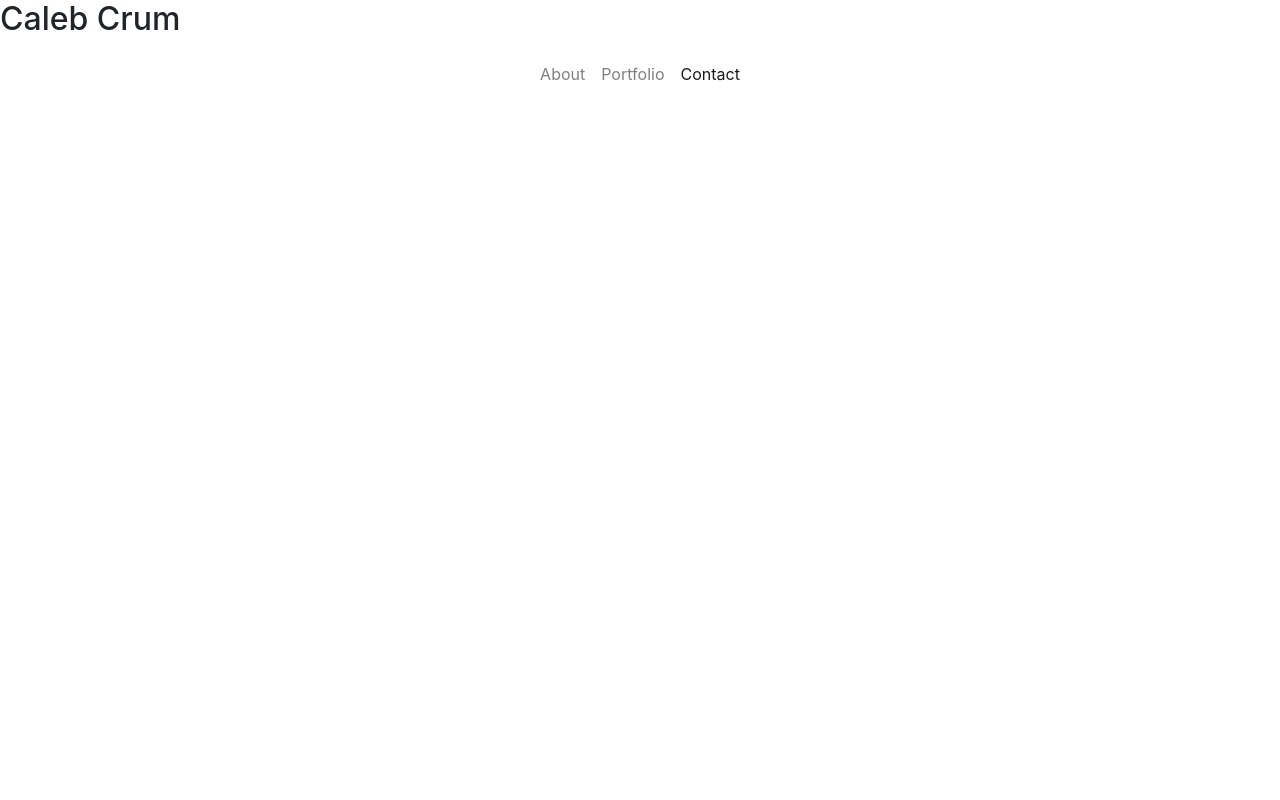
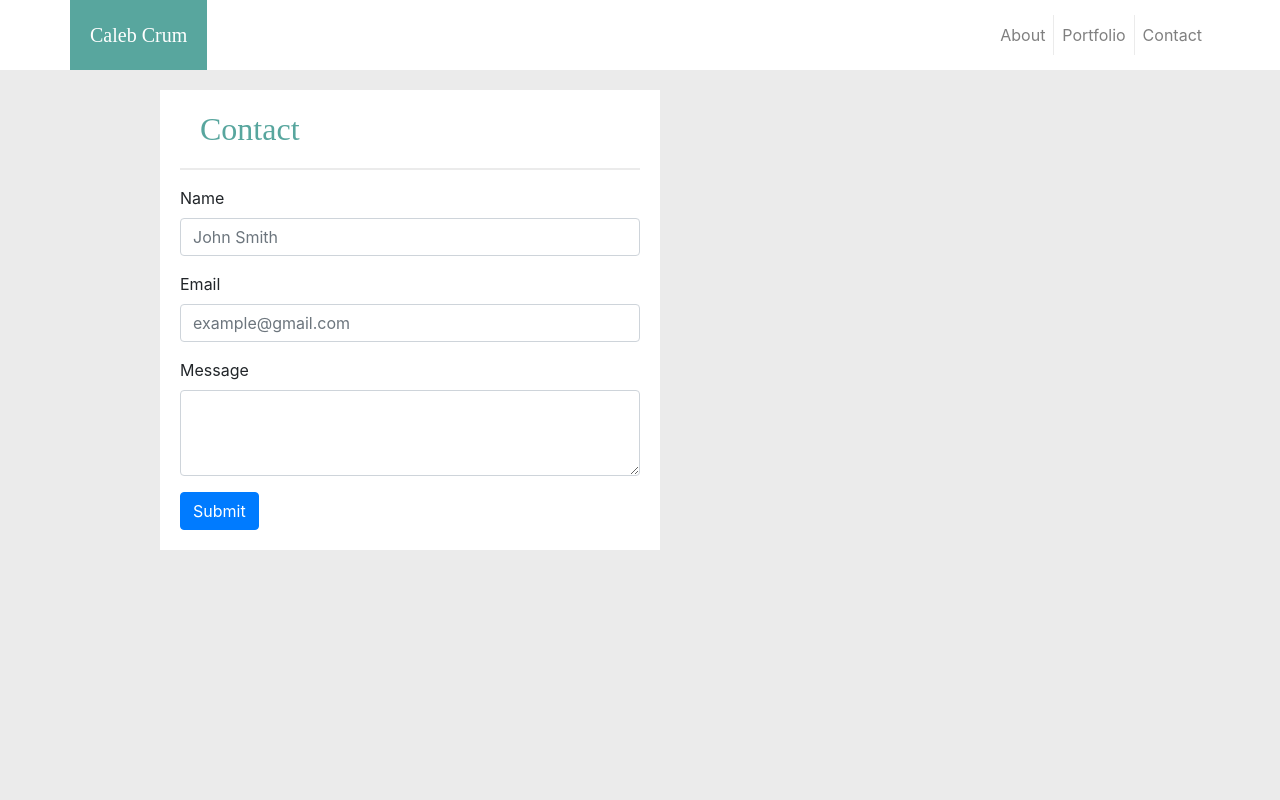
Before and after one commit to ccrum292/Responsive_Design, a plain HTML site: page contact.html in a window 1280 px wide. Shown: the top 800 px of the page. Drawn offline with nearby package versions, Linux system fonts and the light colour scheme.

Commit message:
finished contact

```diff
--- a/contact.html
+++ b/contact.html
@@ -7,7 +7,7 @@
 
     <!-- Bootstrap CSS -->
     <link rel="stylesheet" href="https://stackpath.bootstrapcdn.com/bootstrap/4.4.1/css/bootstrap.min.css" integrity="sha384-Vkoo8x4CGsO3+Hhxv8T/Q5PaXtkKtu6ug5TOeNV6gBiFeWPGFN9MuhOf23Q9Ifjh" crossorigin="anonymous">
-    <link rel="stylesheet" href="./style.css">
+    <link rel="stylesheet" href="./contactStyle.css">
 
 
     <title>Caleb Crum Portfolio</title>
@@ -15,27 +15,93 @@
 
   <body>
 
-    <h2>Caleb Crum</h2>
+    <h2 class="mainHeading1">Caleb Crum</h2>
 
-    <nav class="navbar navbar-light navbar-expand">
-
+    <nav class="indexNavbar1 navbar navbar-light navbar-expand">
 
           <div class="navbar-nav mx-auto text-center">
 
-                  <a class="nav-link nav-item lineRight" href="./index.html">About<span class="sr-only">Home</span></a>
+                  <a class="nav-link nav-item active lineRight" href="./index.html">About<span class="sr-only">Home</span></a>
 
                   <a class="nav-link nav-item lineRight" href="./portfolio.html">Portfolio</a>
 
-                  <a class="nav-link active" href="./contact.html">Contact</a>
+                  <a class="nav-link" href="./contact.html">Contact</a>
+
+          </div>
+
+    </nav>
+
+    <nav class="indexNavbar2 navbar navbar-expand navbar-light">
+
+      <div class="container headingContainer">
+
+        <h2 class="navbar-brand indexHeading2 text-white">Caleb Crum</h2>
+
+          <div class="navbar-collapse collapse" id="navbar9">
+              <ul class="navbar-nav ml-auto">
+                  <li class="nav-item">
+                      <a class="nav-link lineRight" href="./index.html">About</a>
+                  </li>
+                  <li class="nav-item">
+                      <a class="nav-link lineRight" href="./portfolio.html">Portfolio</a>
+                  </li>
+                  <li class="nav-item">
+                      <a class="nav-link" href="./contact.html">Contact</a>
+                  </li>
+              </ul>
+          </div>
+
+        </div>
+
+    </nav>
+
+
+
+
+    <main class="container c1">
+
+      <div class="row">
+
+        <div class="col">
+          <h2 class="mainH2 lineBelow">Contact</h2>
+        </div>
+
+      </div>
+
+      <div class="row">
+
+        <div class="col">
+
+          <div class="form-group mt-3">
+            <label for="formGroupExampleInput">Name</label>
+            <input type="text" class="form-control" id="formGroupExampleInput" placeholder="John Smith">
+          </div>
+
+          <div class="form-group">
+            <label for="formGroupExampleInput">Email</label>
+            <input type="text" class="form-control" id="formGroupExampleInput" placeholder="example@gmail.com">
+          </div>
+
+          <div class="form-group">
+            <label for="exampleFormControlTextarea1">Message</label>
+            <textarea class="form-control" id="exampleFormControlTextarea1" rows="3"></textarea>
+          </div>
+
+          <button type="submit" class="btn btn-primary SB">Submit</button>
 
          </div>
 
       </div>
 
-    </nav>
+    </div>
 
+  </main>
 
+  <footer>
 
+    <h6>Copyright</h6>
+
+  </footer>
 
 
     <!-- Optional JavaScript -->
--- /dev/null
+++ b/contactStyle.css
@@ -0,0 +1,163 @@
+body {
+    background: #EBEBEB;
+
+}
+
+
+.mainHeading1 {
+    text-align: center;
+    background: #58A69E;
+    padding: 20px;
+    color: white;
+    margin-bottom: 0;
+    font-family: 'Times New Roman', Times, serif;
+}
+
+nav {
+    background: white;
+
+
+}
+
+.lineRight {
+    border-right-style: inset;
+    border-right-color:  #EBEBEB;
+    border-right-width: 1px;
+
+}
+
+.container {
+    background: white;
+    margin: 20px auto;
+
+}
+
+
+.mainH2 {
+    font-family: 'Times New Roman', Times, serif;
+    color: #58A69E;
+    background: white;
+    text-align: left;
+    padding: 20px;
+    margin-bottom: 0;
+
+
+}
+
+.lineBelow {
+    border-bottom-style: solid;
+    border-bottom-color: #EBEBEB;
+    border-bottom-width: 2px;
+
+}
+
+.catPicture {
+   float: left;
+   width: 100%;
+   margin-top: 25px;
+   margin-bottom: 25px;
+
+}
+
+p {
+   line-height: 200%;
+    margin-top: 25px;
+    margin-bottom: 25px;
+}
+
+footer {
+    background: #666666;
+    text-align: center;
+    margin: 0;
+    padding: 30px;
+    border-top-color:#58A69E;
+    border-top-width: 5px;
+    border-top-style: solid;
+    margin-top: 20%;
+
+}
+
+.indexNavbar2 {
+    display: none;
+
+}
+
+.SB {
+    margin-bottom: 20px;
+
+}
+
+
+
+@media screen and (min-width: 641px) {
+
+    .headingContainer {
+        margin-top: 0;
+        margin-bottom: 0;
+
+    }
+
+
+    .catPicture {
+        width: 50%;
+        margin-right: 20px;
+
+
+    }
+
+    .c1 {
+        padding-left: 20px;
+        padding-right: 20px;
+
+    }
+
+    .indexNavbar1 {
+        display: none;
+    }
+
+    .indexNavbar2 {
+        display: block;
+        color: white;
+        margin: 0;
+        padding: 0;
+    }
+
+    .mainHeading1 {
+        display: none;
+    }
+
+    footer {
+        margin-top: 50%;
+
+    }
+
+    .indexHeading2 {
+        Padding: 20px;
+        color: white;
+        background:#58A69E;
+        margin: 0;
+        font-family: 'Times New Roman', Times, serif;
+
+    }
+
+}
+
+@media screen and (min-width: 769px) {
+
+    .c1 {
+        width: 500px;
+        height: ;
+       float: left;
+        margin-left: 12.5%;
+    }
+
+    footer {
+        margin-top: 100%;
+
+    }
+
+
+
+
+
+}
```
Also changed, not shown: index.html (+2 -2 lines).
